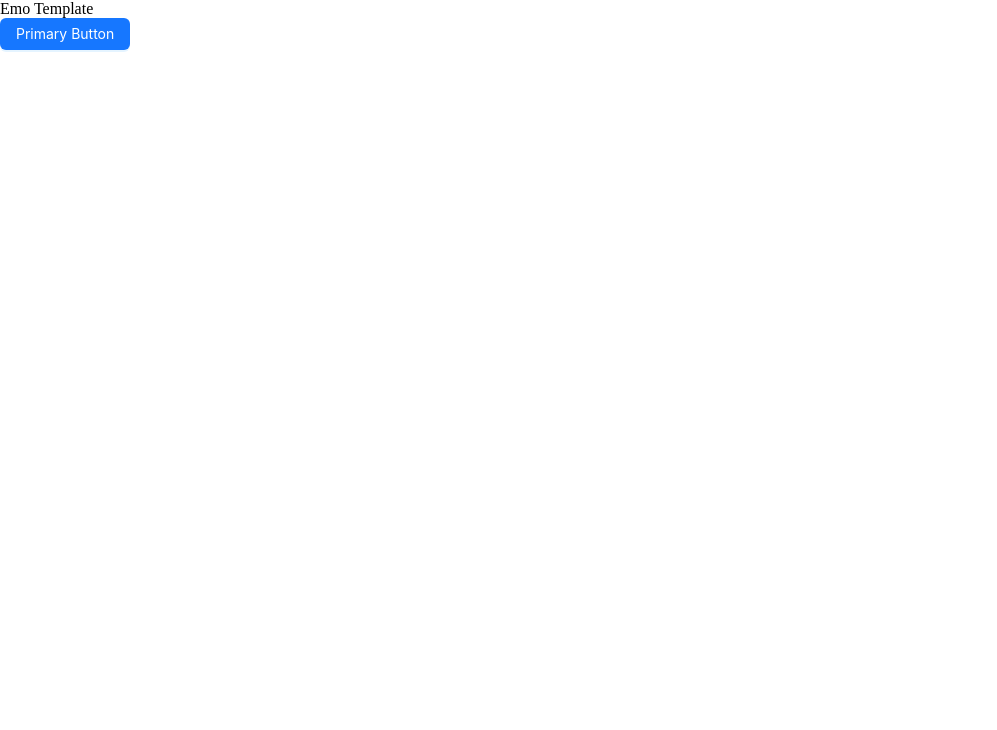
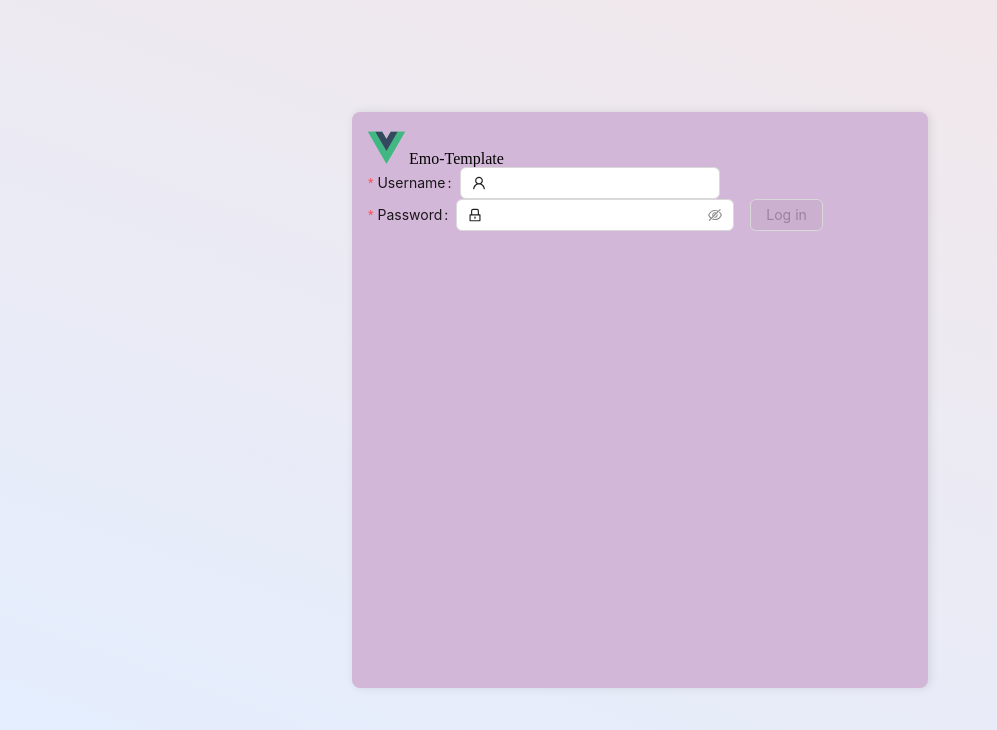
Before and after one commit to dla652009/emo-template, a Vue app: page /#/login in a window 1280 px wide. Shown: the top 730 px of the page, without its empty margins (0-997 px from the left). Built offline with nearby package versions, Linux system fonts and the light colour scheme.

Commit message:
add  unplugin-auto-import

```diff
--- /dev/null
+++ b/config/auto-imports.d.ts
@@ -0,0 +1,70 @@
+/* eslint-disable */
+/* prettier-ignore */
+// @ts-nocheck
+// noinspection JSUnusedGlobalSymbols
+// Generated by unplugin-auto-import
+export {}
+declare global {
+  const EffectScope: typeof import('vue')['EffectScope']
+  const computed: typeof import('vue')['computed']
+  const createApp: typeof import('vue')['createApp']
+  const customRef: typeof import('vue')['customRef']
+  const defineAsyncComponent: typeof import('vue')['defineAsyncComponent']
+  const defineComponent: typeof import('vue')['defineComponent']
+  const effectScope: typeof import('vue')['effectScope']
+  const getCurrentInstance: typeof import('vue')['getCurrentInstance']
+  const getCurrentScope: typeof import('vue')['getCurrentScope']
+  const h: typeof import('vue')['h']
+  const inject: typeof import('vue')['inject']
+  const isProxy: typeof import('vue')['isProxy']
+  const isReactive: typeof import('vue')['isReactive']
+  const isReadonly: typeof import('vue')['isReadonly']
+  const isRef: typeof import('vue')['isRef']
+  const markRaw: typeof import('vue')['markRaw']
+  const nextTick: typeof import('vue')['nextTick']
+  const onActivated: typeof import('vue')['onActivated']
+  const onBeforeMount: typeof import('vue')['onBeforeMount']
+  const onBeforeRouteLeave: typeof import('vue-router')['onBeforeRouteLeave']
+  const onBeforeRouteUpdate: typeof import('vue-router')['onBeforeRouteUpdate']
+  const onBeforeUnmount: typeof import('vue')['onBeforeUnmount']
+  const onBeforeUpdate: typeof import('vue')['onBeforeUpdate']
+  const onDeactivated: typeof import('vue')['onDeactivated']
+  const onErrorCaptured: typeof import('vue')['onErrorCaptured']
+  const onMounted: typeof import('vue')['onMounted']
+  const onRenderTracked: typeof import('vue')['onRenderTracked']
+  const onRenderTriggered: typeof import('vue')['onRenderTriggered']
+  const onScopeDispose: typeof import('vue')['onScopeDispose']
+  const onServerPrefetch: typeof import('vue')['onServerPrefetch']
+  const onUnmounted: typeof import('vue')['onUnmounted']
+  const onUpdated: typeof import('vue')['onUpdated']
+  const provide: typeof import('vue')['provide']
+  const reactive: typeof import('vue')['reactive']
+  const readonly: typeof import('vue')['readonly']
+  const ref: typeof import('vue')['ref']
+  const resolveComponent: typeof import('vue')['resolveComponent']
+  const shallowReactive: typeof import('vue')['shallowReactive']
+  const shallowReadonly: typeof import('vue')['shallowReadonly']
+  const shallowRef: typeof import('vue')['shallowRef']
+  const toRaw: typeof import('vue')['toRaw']
+  const toRef: typeof import('vue')['toRef']
+  const toRefs: typeof import('vue')['toRefs']
+  const toValue: typeof import('vue')['toValue']
+  const triggerRef: typeof import('vue')['triggerRef']
+  const unref: typeof import('vue')['unref']
+  const useAttrs: typeof import('vue')['useAttrs']
+  const useCssModule: typeof import('vue')['useCssModule']
+  const useCssVars: typeof import('vue')['useCssVars']
+  const useLink: typeof import('vue-router')['useLink']
+  const useRoute: typeof import('vue-router')['useRoute']
+  const useRouter: typeof import('vue-router')['useRouter']
+  const useSlots: typeof import('vue')['useSlots']
+  const watch: typeof import('vue')['watch']
+  const watchEffect: typeof import('vue')['watchEffect']
+  const watchPostEffect: typeof import('vue')['watchPostEffect']
+  const watchSyncEffect: typeof import('vue')['watchSyncEffect']
+}
+// for type re-export
+declare global {
+  // @ts-ignore
+  export type { Component, ComponentPublicInstance, ComputedRef, ExtractDefaultPropTypes, ExtractPropTypes, ExtractPublicPropTypes, InjectionKey, PropType, Ref, VNode, WritableComputedRef } from 'vue'
+}
--- a/components.d.ts
+++ b/config/components.d.ts
@@ -8,7 +8,11 @@ export {}
 declare module 'vue' {
   export interface GlobalComponents {
     AButton: typeof import('ant-design-vue/es')['Button']
-    HelloWorld: typeof import('./src/components/HelloWorld.vue')['default']
+    AForm: typeof import('ant-design-vue/es')['Form']
+    AFormItem: typeof import('ant-design-vue/es')['FormItem']
+    AInput: typeof import('ant-design-vue/es')['Input']
+    AInputPassword: typeof import('ant-design-vue/es')['InputPassword']
+    HelloWorld: typeof import('./../src/components/HelloWorld.vue')['default']
     RouterLink: typeof import('vue-router')['RouterLink']
     RouterView: typeof import('vue-router')['RouterView']
   }
--- a/package.json
+++ b/package.json
@@ -20,6 +20,7 @@
     "@vitejs/plugin-vue": "^4.2.3",
     "typescript": "^5.0.2",
     "unocss": "^0.57.1",
+    "unplugin-auto-import": "^0.16.7",
     "unplugin-vue-components": "^0.25.2",
     "vite": "^4.4.5",
     "vue-tsc": "^1.8.5"
--- a/src/components/HelloWorld.vue
+++ b/src/components/HelloWorld.vue
@@ -1,38 +1,10 @@
 <script setup lang="ts">
-import { ref } from 'vue'
-
-defineProps<{ msg: string }>()
-
-const count = ref(0)
 </script>
 
 <template>
-  <h1>{{ msg }}</h1>
-
-  <div class="card">
-    <button type="button" @click="count++">count is {{ count }}</button>
-    <p>
-      Edit
-      <code>components/HelloWorld.vue</code> to test HMR
-    </p>
-  </div>
-
-  <p>
-    Check out
-    <a href="https://vuejs.org/guide/quick-start.html#local" target="_blank"
-      >create-vue</a
-    >, the official Vue + Vite starter
-  </p>
-  <p>
-    Install
-    <a href="https://github.com/vuejs/language-tools" target="_blank">Volar</a>
-    in your IDE for a better DX
-  </p>
-  <p class="read-the-docs">Click on the Vite and Vue logos to learn more</p>
+  <img src="../assets/vue.svg" alt="">
 </template>
 
 <style scoped>
-.read-the-docs {
-  color: #888;
-}
+
 </style>
--- a/src/styles/index.scss
+++ b/src/styles/index.scss
@@ -1,7 +1,10 @@
-* {
-  margin: 0;
-  padding: 0;
-}
+// Source: https://github.com/csstools/normalize.css
+@import "@unocss/reset/normalize.css";
+// Source: https://github.com/csstools/sanitize.css
+@import "@unocss/reset/sanitize/sanitize.css";
+@import "@unocss/reset/sanitize/assets.css";
+// Source: https://meyerweb.com/eric/tools/css/reset/index.html
+@import "@unocss/reset/eric-meyer.css";
 html,
 body,
 #app {
--- a/src/views/login/index.vue
+++ b/src/views/login/index.vue
@@ -1,9 +1,77 @@
 <template>
-  <div>Emo Template</div>
-  <a-button type="primary">Primary Button</a-button>
+  <div h-full w-full flex-center class="login">
+    <div h-xl w-xl b-rd-2 p-4 class="form">
+      <HelloWorld />
+      <span> Emo-Template </span>
+      <a-form
+        :model="formState"
+        name="horizontal_login"
+        layout="inline"
+        autocomplete="off"
+        @finish="onFinish"
+        @finishFailed="onFinishFailed"
+      >
+        <a-form-item
+          label="Username"
+          name="username"
+          :rules="[{ required: true, message: 'Please input your username!' }]"
+        >
+          <a-input v-model:value="formState.username">
+            <template #prefix>
+              <UserOutlined class="site-form-item-icon" />
+            </template>
+          </a-input>
+        </a-form-item>
+
+        <a-form-item
+          label="Password"
+          name="password"
+          :rules="[{ required: true, message: 'Please input your password!' }]"
+        >
+          <a-input-password v-model:value="formState.password">
+            <template #prefix>
+              <LockOutlined class="site-form-item-icon" />
+            </template>
+          </a-input-password>
+        </a-form-item>
+
+        <a-form-item>
+          <a-button :disabled="disabled" type="primary" html-type="submit"
+            >Log in</a-button
+          >
+        </a-form-item>
+      </a-form>
+    </div>
+  </div>
 </template>
+<script lang="ts" setup>
+import { UserOutlined, LockOutlined } from "@ant-design/icons-vue";
+interface FormState {
+  username: string;
+  password: string;
+}
+const formState = reactive<FormState>({
+  username: "",
+  password: "",
+});
+const onFinish = (values: any) => {
+  console.log("Success:", values);
+};
 
-<script setup lang="ts">
+const onFinishFailed = (errorInfo: any) => {
+  console.log("Failed:", errorInfo);
+};
+const disabled = computed(() => {
+  return !(formState.username && formState.password);
+});
 </script>
-
-<style lang="scss" scoped></style>
+<style lang="scss" scoped>
+.login {
+  background: linear-gradient(200deg, #f3e7e9, #e3eeff);
+  .form {
+    box-shadow: 2px 0 10px rgba(0, 0, 0, 0.1);
+    background-color: #d3b7d8;
+    transition: 0.5s ease-in-out;
+  }
+}
+</style>
--- a/tsconfig.json
+++ b/tsconfig.json
@@ -28,6 +28,6 @@
       "@v/*": ["./src/views/*"]
     }
   },
-  "include": ["src/**/*.ts", "src/**/*.d.ts", "src/**/*.tsx", "src/**/*.vue"],
+  "include": ["src/**/*.ts", "src/**/*.d.ts", "src/**/*.tsx", "src/**/*.vue", "./config/*.d.ts"],
   "references": [{ "path": "./tsconfig.node.json" }]
 }
--- a/vite.config.ts
+++ b/vite.config.ts
@@ -3,21 +3,31 @@ import Vue from "@vitejs/plugin-vue";
 import UnoCSS from "unocss/vite"; // 原子化Css
 import path from "path";
 import Components from "unplugin-vue-components/vite";
+import AutoImport from "unplugin-auto-import/vite";
 import { AntDesignVueResolver } from "unplugin-vue-components/resolvers";
-
 // https://vitejs.dev/config/
 export default defineConfig({
   plugins: [
     Vue(),
     UnoCSS(),
-    Components({
+    AutoImport(
+      // 按需自动引入API
+      {
+        imports: ["vue", "vue-router"],
+        dts: "config/auto-imports.d.ts",
+      }
+    ),
+    Components(
       // 按需自动引入组件
-      resolvers: [
-        AntDesignVueResolver({
-          importStyle: false, // css in js
-        }),
-      ],
-    }),
+      {
+        resolvers: [
+          AntDesignVueResolver({
+            importStyle: false, // css in js
+          }),
+        ],
+        dts: "config/components.d.ts",
+      }
+    ),
   ],
   resolve: {
     alias: {
```
Also changed, not shown: 1 other file (tests, documents, lock files or other folders).
